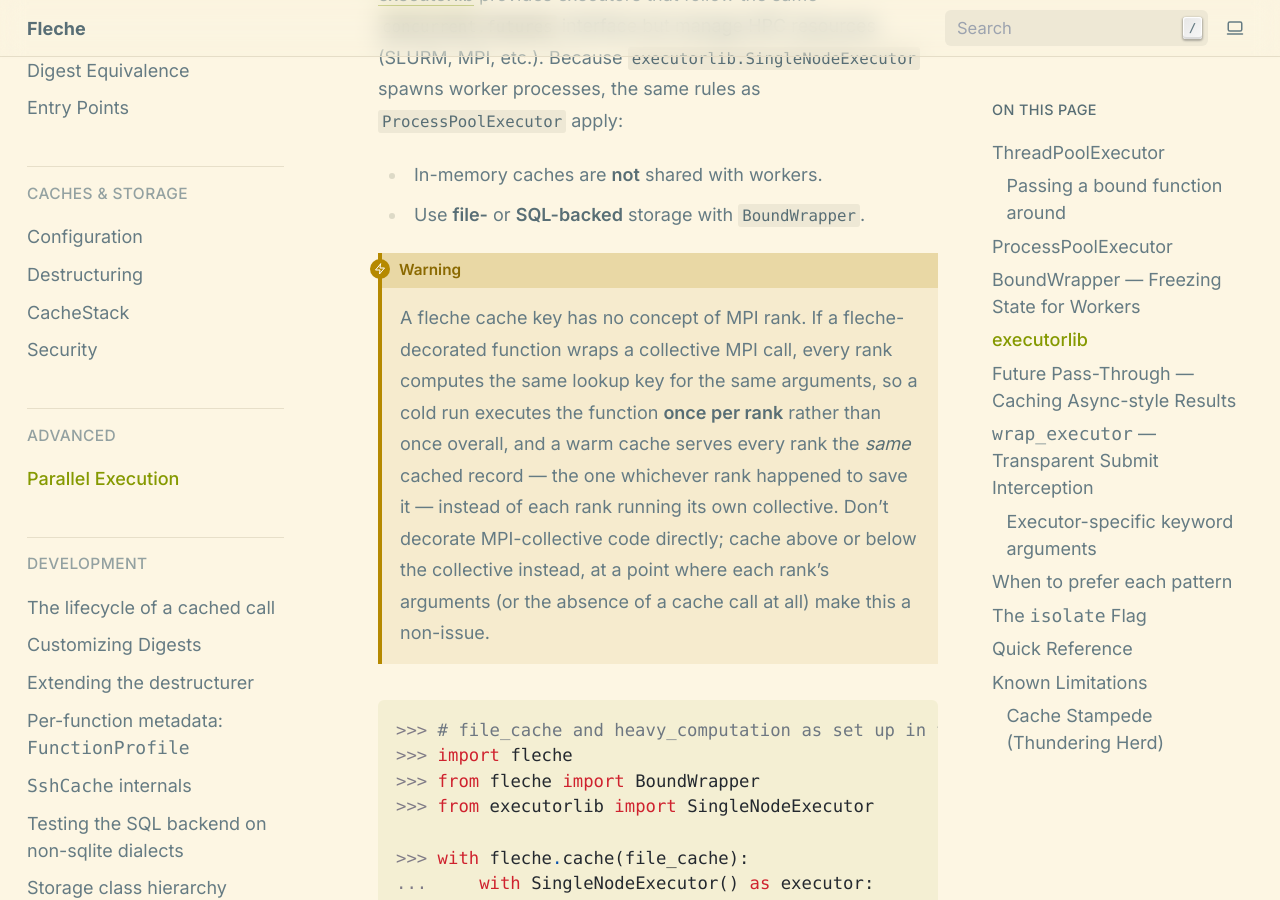
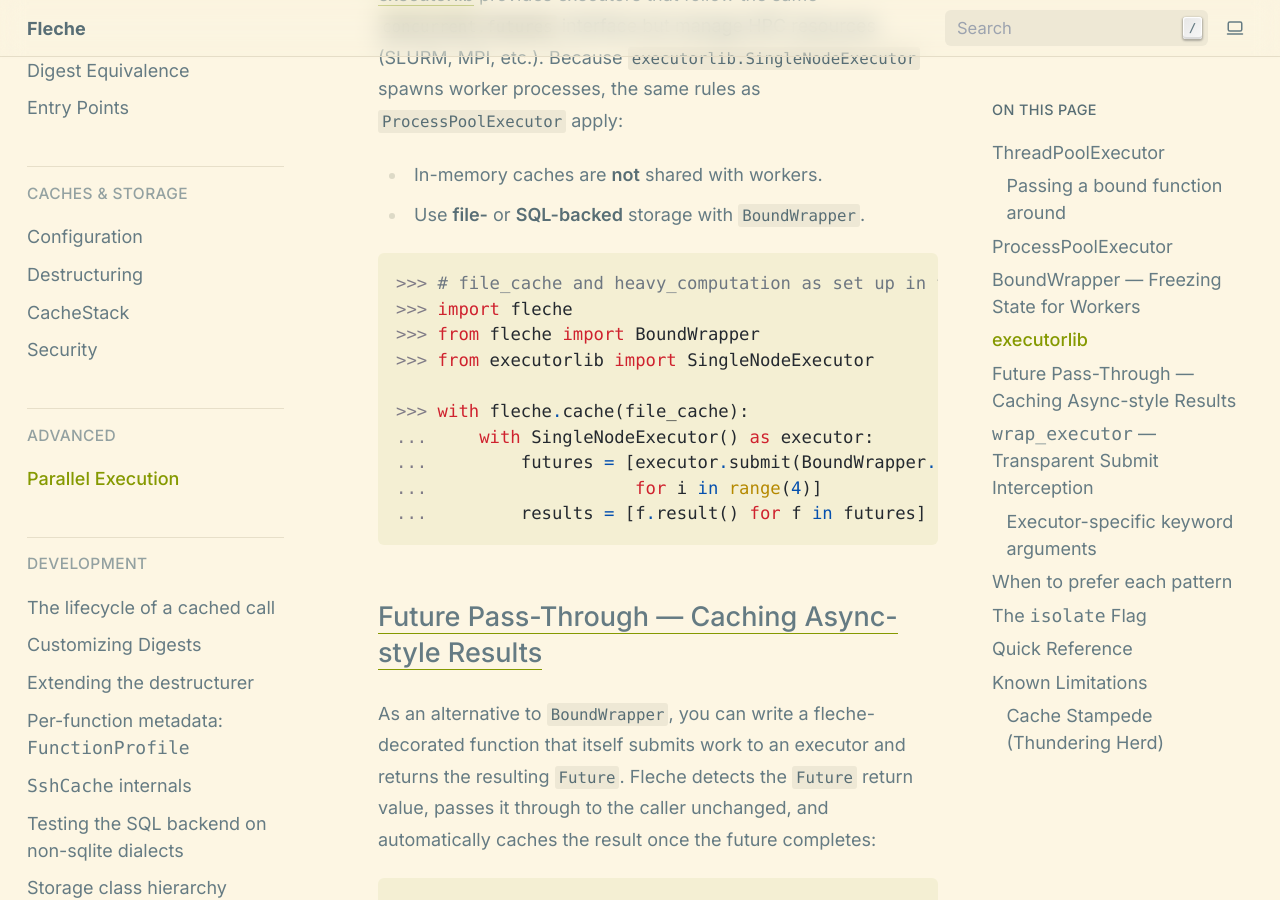
Before and after one commit to pmrv/fleche, a Sphinx documentation site: the page built from docs/parallel_execution.rst, in a window 1280 px wide and 900 px high, scrolled down 6590 px. Built offline with Sphinx 7.4.7, drawn with Linux system fonts in a browser that asks for light colours; pages that are not in the unit, such as notebooks, are missing from menus; some of the changed text lies outside the part shown.

Commit message:
docs: stay silent on MPI-native functions
fleche makes no promises about functions that are MPI programs
themselves, so the docs shouldn't either. Drop the cores note added in
this PR, the ConcurrentExecution.ipynb line about cores, and the
per-rank MPI caveat #989 added to parallel_execution.rst. Record the
policy in agents/DEVELOPING.md.

Co-Authored-By: Claude Opus 5.5 <noreply@anthropic.com>
Claude-Session: https://claude.ai/code/session_01A3PUXjUaGFBrsLkJ2Uzaow

```diff
--- a/docs/parallel_execution.rst
+++ b/docs/parallel_execution.rst
@@ -211,19 +211,6 @@ processes, the same rules as ``ProcessPoolExecutor`` apply:
 - In-memory caches are **not** shared with workers.
 - Use **file-** or **SQL-backed** storage with :class:`~fleche.BoundWrapper`.
 
-.. warning::
-
-   A fleche cache key has no concept of MPI rank. If a fleche-decorated
-   function wraps a collective MPI call, every rank computes the same
-   lookup key for the same arguments, so a cold run executes the
-   function **once per rank** rather than once overall, and a warm
-   cache serves every rank the *same* cached record — the one whichever
-   rank happened to save it — instead of each rank running its own
-   collective. Don't decorate MPI-collective code directly; cache above
-   or below the collective instead, at a point where each rank's
-   arguments (or the absence of a cache call at all) make this a
-   non-issue.
-
 .. code-block:: pycon
 
    >>> # file_cache and heavy_computation as set up in the ProcessPoolExecutor example above
@@ -364,14 +351,6 @@ payload:
 
 .. note::
 
-   Parallelise independent calls with ``max_workers`` (or ``max_cores``) on
-   the executor, as above.  ``resource_dict={"cores": N}`` is something else:
-   it runs *one* call as an MPI program on ``N`` ranks and returns one result
-   per rank.  fleche does not support MPI-native functions, so don't set
-   ``cores`` above 1 for fleche-decorated callables.
-
-.. note::
-
    :func:`~fleche.wrap_executor` mutates the instance it is given; it does
    not return a proxy.  The call is idempotent: wrapping an already-wrapped
    executor a second time is a no-op.
```
Also changed, not shown: agents/DEVELOPING.md (+1 -2 lines), 1 other file.
